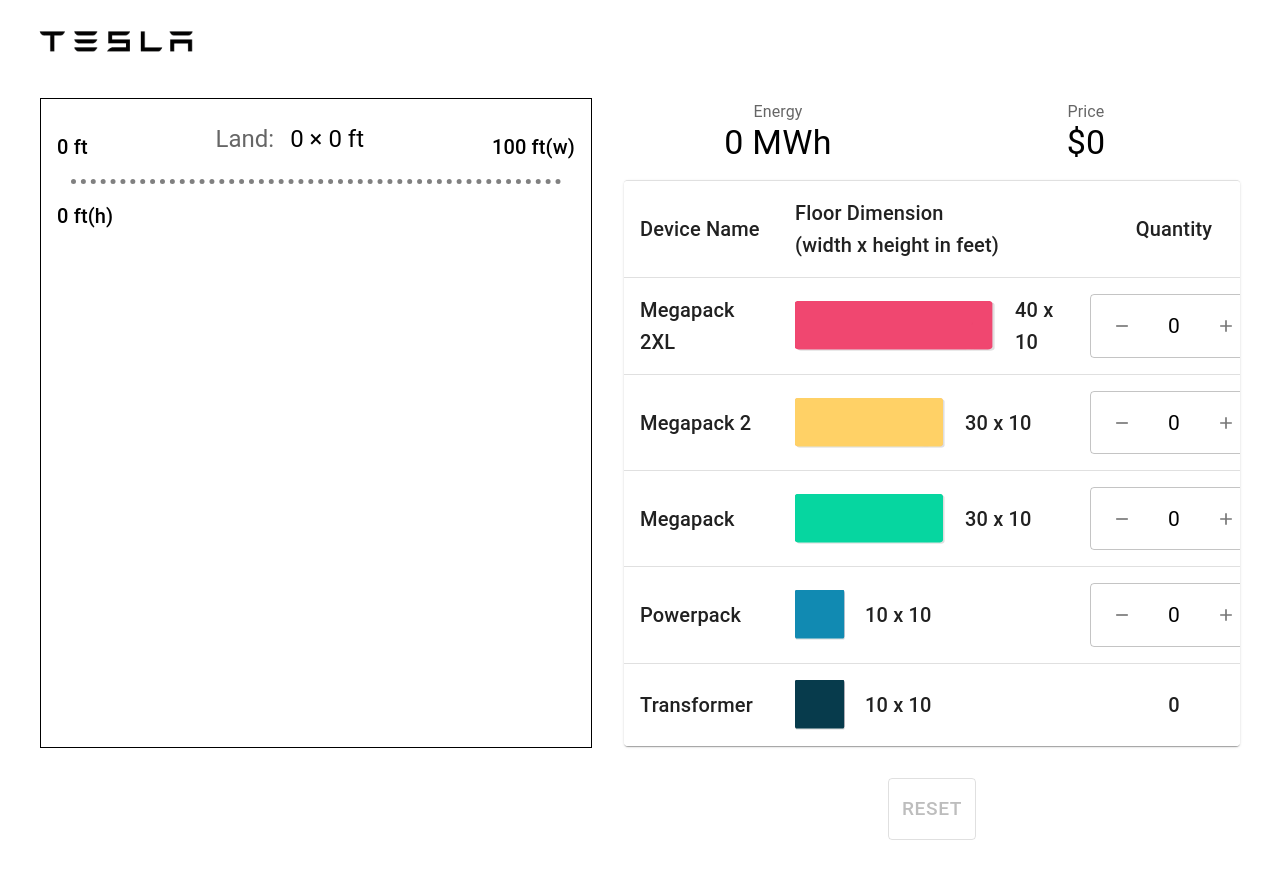
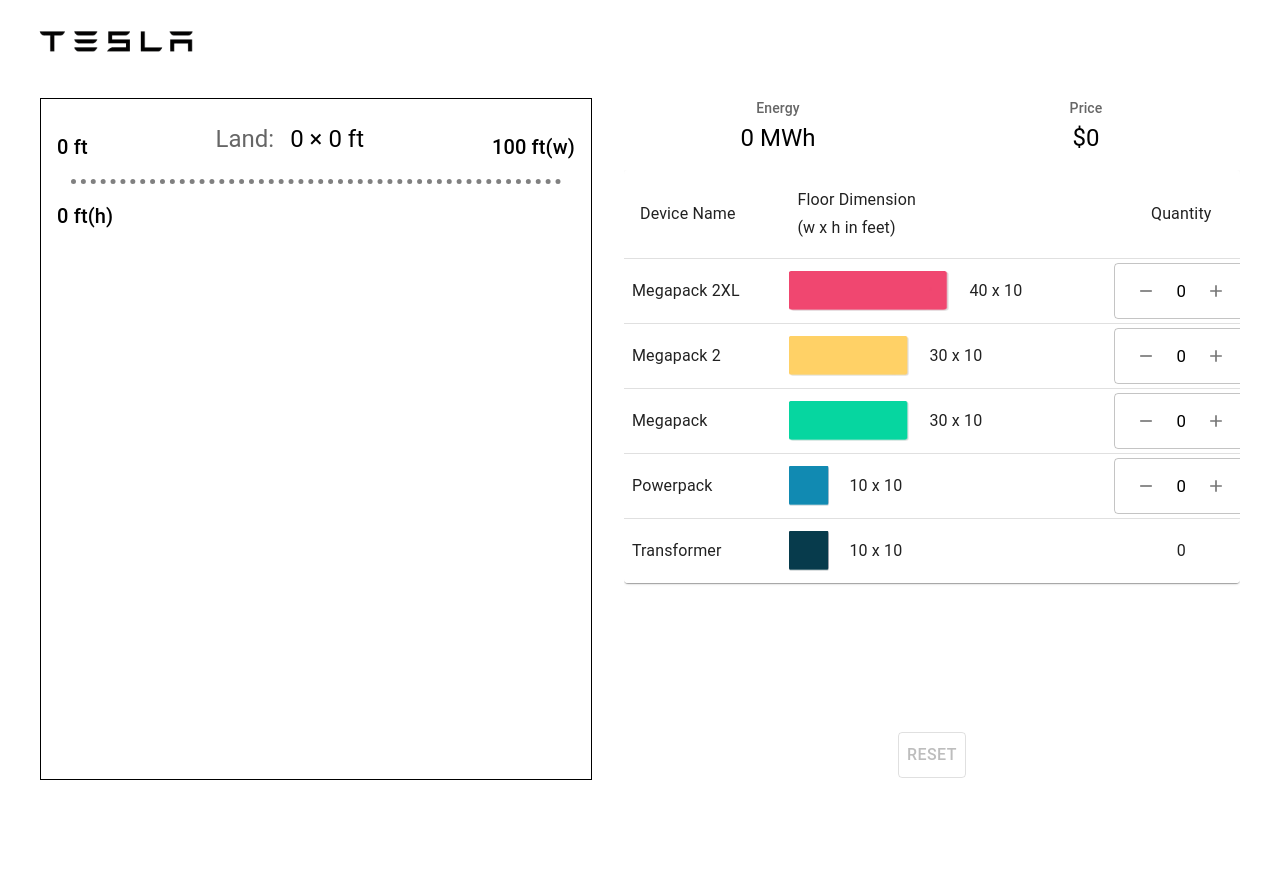
Before and after one commit to taekim-dev/battery-site-mockup, a React (Vite) app: page / in a window 1280 px wide. Shown: the top 876 px of the page. Built offline with nearby package versions, Linux system fonts and the light colour scheme.

Commit message:
Fix MainPage layout overflow

```diff
--- a/src/components/InputEstimate/InputEstimate.tsx
+++ b/src/components/InputEstimate/InputEstimate.tsx
@@ -12,7 +12,6 @@
 import QuantityInput from "./QuantityInput";
 import { DevicesContext } from "../Context/DevicesContext";
 import { LayoutVisibilityContext } from "../Context/LayoutVisibilityContextType";
-//import LabelledImage from '../Utils/LabelledImage';
 
 function InputEstimate(): JSX.Element {
   const deviceContext = useContext(DevicesContext);
@@ -36,7 +35,6 @@
     const newDevices = [...devices];
     newDevices[index].quantity = quantity;
 
-    // Calculate the total quantity of other devices
     const totalOtherDevices = newDevices.reduce((total, device) => {
       if (device.deviceName !== "Transformer") {
         total += device.quantity;
@@ -44,7 +42,6 @@
       return total;
     }, 0);
 
-    // Update the Transformer device
     const transformerIndex = newDevices.findIndex(
       (device) => device.deviceName === "Transformer"
     );
@@ -57,7 +54,7 @@
   };
 
   const resetQuantities = () => {
-    setLayoutVisible(false); // Hide the layout grid
+    setLayoutVisible(false);
 
     const newDevices = devices.map((device) => ({ ...device, quantity: 0 }));
     setDevices(newDevices);
@@ -77,21 +74,21 @@
   );
 
   return (
-    <Box display="flex" flexDirection="column" justifyContent="space-between">
+    <Box display="flex" flexDirection="column" height="100%" overflow="auto">
       {/* EnergyPriceLabels */}
       <Box display="flex" justifyContent="space-around" mb={2}>
         <Box>
           <Box height="1.5rem">
             <Typography
               align="center"
-              variant="subtitle1"
+              variant="subtitle2"
               color="text.secondary"
             >
               Energy
             </Typography>
           </Box>
           <Box width="15rem">
-            <Typography align="center" variant="h4">
+            <Typography align="center" variant="h5">
               {totalEnergy} MWh
             </Typography>
           </Box>
@@ -100,14 +97,14 @@
           <Box height="1.5rem">
             <Typography
               align="center"
-              variant="subtitle1"
+              variant="subtitle2"
               color="text.secondary"
             >
               Price
             </Typography>
           </Box>
           <Box width="15rem">
-            <Typography align="center" variant="h4">
+            <Typography align="center" variant="h5">
               ${totalPrice.toLocaleString()}
             </Typography>
           </Box>
@@ -115,23 +112,21 @@
       </Box>
 
       {/* BatteryTable */}
-      <TableContainer
-        component={Paper}
-        sx={{ borderTop: "1px solid rgba(0, 0, 0, 0.12)" }}
-      >
+      <Box flexGrow={1} overflow="auto">
+        <TableContainer component={Paper}>
           <Table sx={{ minWidth: 650 }} aria-label="simple table">
             <TableHead>
               <TableRow>
                 <TableCell>
-                <Typography variant="h6">Device Name</Typography>
+                  <Typography variant="subtitle1">Device Name</Typography>
                 </TableCell>
                 <TableCell align="left">
-                <Typography variant="h6">
-                  Floor Dimension <br /> (width x height in feet)
+                  <Typography variant="subtitle1">
+                    Floor Dimension <br /> (w x h in feet)
                   </Typography>
                 </TableCell>
                 <TableCell align="center">
-                <Typography variant="h6">Quantity</Typography>
+                  <Typography variant="subtitle1">Quantity</Typography>
                 </TableCell>
               </TableRow>
             </TableHead>
@@ -141,27 +136,29 @@
                 key={device.deviceName}
                 sx={{ "&:last-child td, &:last-child th": { border: 0 } }}
               >
-                <TableCell component="th" scope="row">
-                  <Typography variant="h6">{device.deviceName}</Typography>
+                <TableCell component="th" scope="row" sx={{ padding: "0.25rem 0.5rem" }}>
+                  <Typography variant="subtitle1">{device.deviceName}</Typography>
                 </TableCell>
 
-                <TableCell align="left">
+                <TableCell align="left" sx={{ padding: "0.25rem 0.5rem" }}>
                   <Box display="flex" alignItems="center">
                     <img
                       src={device.image}
                       alt={device.deviceName}
                       style={{
-                        height: "50px",
+                        height: "40px",
                         width: "auto",
                         marginRight: "20px",
                       }}
                     />
-                    <Typography variant="h6">{device.dimension}</Typography>
+                    <Typography variant="subtitle1">{device.dimension}</Typography>
                   </Box>
                 </TableCell>
-                <TableCell align="center">
+                <TableCell align="center" sx={{ padding: "0.25rem 0.5rem" }}>
                 {device.deviceName === "Transformer" ? (
-                    <Typography variant="h6">{device.quantity}</Typography>
+                  <Typography variant="subtitle1" sx={{ display: 'flex', alignItems: 'center', justifyContent: 'center', height: '3.5rem' }}>
+                    {device.quantity}
+                  </Typography>
                 ) : (
                   <QuantityInput
                     defaultValue={device.quantity}
@@ -172,40 +169,21 @@
                 )}
               </TableCell>
               </TableRow>
+
               ))}
             </TableBody>
           </Table>
         </TableContainer>
+      </Box>
 
       {/* Layout Button */}
-      <Box display="flex" justifyContent="center" mt={4}>
-        {/* <Button
+      <Box display="flex" justifyContent="center" mt={2}>
+        <Button
           variant="outlined"
           color="primary"
-          size="medium"
+          size="small"
           disabled={totalQuantity === 0}
-          sx={{
-            fontSize: "1.2rem",
-            padding: "0.7em",
-            border: 2,
-            marginRight: "1em",
-          }}
-          onClick={() => {
-            setLayoutVisible(true);
-            setCommittedDevices(devices.map((device) => ({ ...device }))); // deep copy
-          }}
-        >
-          {layoutVisibilityContext.layoutVisible
-            ? "Update Layout"
-            : "View Layout"}
-        </Button> */}
-
-        <Button
-          variant="outlined"
-          color="secondary"
-          size="medium"
-          disabled={totalQuantity === 0}
-          sx={{ fontSize: "1.2rem", padding: "0.7em", border: 2 }}
+          sx={{ fontSize: "1rem", padding: "0.5em", border: 2 }}
           onClick={resetQuantities}
         >
           Reset
--- a/src/components/InputEstimate/QuantityInput.tsx
+++ b/src/components/InputEstimate/QuantityInput.tsx
@@ -57,7 +57,8 @@
         sx: {
           width: '8em',
           color: 'black',
-          fontSize: '1.5em',
+          height: '3.5rem',
+          fontSize: '1.2em',
           borderColor: 'darkgray',
           '& input::-webkit-outer-spin-button, & input::-webkit-inner-spin-button': {
             '-webkit-appearance': 'none',
--- a/src/components/MainPage.tsx
+++ b/src/components/MainPage.tsx
@@ -33,7 +33,7 @@
               border={1}
               m={2}
               width="50%"
-              maxHeight="calc(100vh - 120px - 2rem)"
+              maxHeight="calc(100vh - 120px)"
               overflow="scroll"
             >
               <BatteryLayout />
@@ -42,7 +42,8 @@
               border={0}
               m={2}
               width="50%"
-              maxHeight="calc(100vh - 120px - 2rem)"
+              maxHeight="calc(100vh - 120px)"
+
             >
               <InputEstimate />
             </Box>
```
Lines whose indentation alone changed are shown as unchanged.
